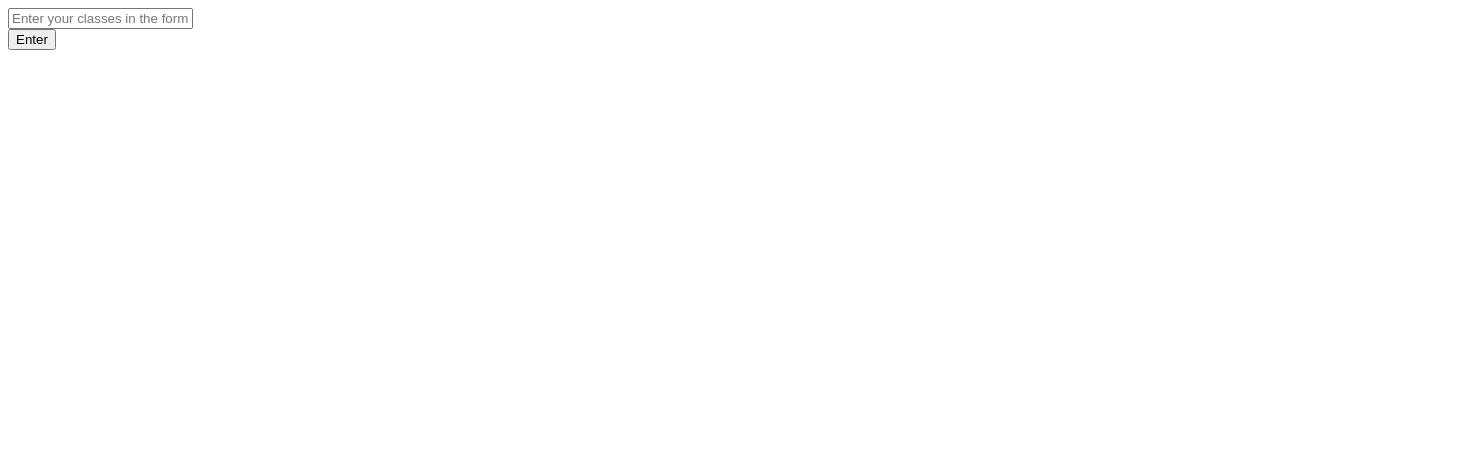
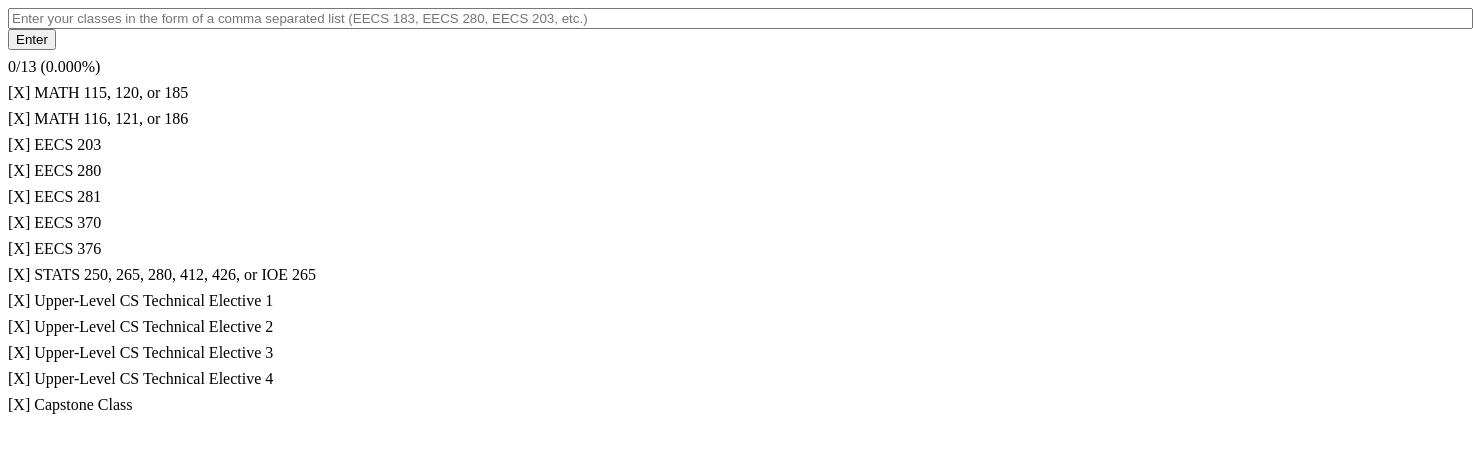
Before and after one commit to wimeng/class, a plain HTML site: page index.html in a window 1280 px wide. Both pictures are taken after a click on the button "Enter". Shown: the whole page, 1473 px wide, since content can reach past the window. Drawn offline with Linux system fonts and the light colour scheme.

Commit message:
some functionality

```diff
--- a/index.html
+++ b/index.html
@@ -6,25 +6,46 @@
     <link rel="stylesheet" href="style.css">
     <script type="text/javascript">
       function display() {
-        var str = document.getElementById("list").value;
+        var raw = ((document.getElementById("list").value).toLowerCase()).replace(/\s/g, "");
+        var courses = new Set(raw.split(",")); // potential problem with multiple commas
 
-
-        if (str === "EECS 203") {
-          str = "complete";
-        }
+        var m1count = 0;
+        if (courses.has("math115") || courses.has("math120") || courses.has("math185")) { document.getElementById("m1item1").innerHTML = "[O] MATH 115, 120, or 185"; m1count++ }
+        if (courses.has("math116") || courses.has("math121") || courses.has("math186")) { document.getElementById("m1item2").innerHTML = "[O] MATH 116, 121, or 186"; m1count++ }
+        if (courses.has("eecs203")) { document.getElementById("m1item3").innerHTML = "[O] EECS 203"; m1count++ }
+        if (courses.has("eecs280")) { document.getElementById("m1item4").innerHTML = "[O] EECS 280"; m1count++ }
+        if (courses.has("eecs281")) { document.getElementById("m1item5").innerHTML = "[O] EECS 281"; m1count++ }
+        if (courses.has("eecs370")) { document.getElementById("m1item6").innerHTML = "[O] EECS 370"; m1count++ }
+        if (courses.has("eecs376")) { document.getElementById("m1item7").innerHTML = "[O] EECS 376"; m1count++ }
 
 
 
 
+        document.getElementById("percentage1").innerHTML = m1count + "/13 (" + (m1count / 13 * 100).toFixed(3) + "%)";
+      }
 
-        document.getElementById("major1").innerHTML = str;
-      }
+
     </script>
   </head>
   <body>
-    <input type="text" id="list" placeholder="Enter your classes in the form of a comma separated list (EECS 183, EECS 280, EECS 203, etc.)">
+    <input type="text" size="180" id="list" placeholder="Enter your classes in the form of a comma separated list (EECS 183, EECS 280, EECS 203, etc.)">
     <br>
     <button onclick="display()" type="button" id="Enter">Enter</button>
-    <p id="major1"></p>
+    <div class="major1"> <!computer science lsa>
+      <p id="percentage1"> 0/13 </p>
+      <p id="m1item1"> [X] MATH 115, 120, or 185 </p>
+      <p id="m1item2"> [X] MATH 116, 121, or 186 </p>
+      <p id="m1item3"> [X] EECS 203 </p>
+      <p id="m1item4"> [X] EECS 280 </p>
+      <p id="m1item5"> [X] EECS 281 </p>
+      <p id="m1item6"> [X] EECS 370 </p>
+      <p id="m1item7"> [X] EECS 376 </p>
+      <p id="m1item8"> [X] STATS 250, 265, 280, 412, 426, or IOE 265 </p>
+      <p id="m1item9"> [X] Upper-Level CS Technical Elective 1 </p>
+      <p id="m1item10"> [X] Upper-Level CS Technical Elective 2 </p>
+      <p id="m1item11"> [X] Upper-Level CS Technical Elective 3 </p>
+      <p id="m1item12"> [X] Upper-Level CS Technical Elective 4 </p>
+      <p id="m1item13"> [X] Capstone Class </p>
+    </div>
   </body>
 </html>
--- a/style.css
+++ b/style.css
@@ -0,0 +1,4 @@
+p {
+  margin-top: 0.5em ;
+  margin-bottom: 0.5em ;
+}
```
